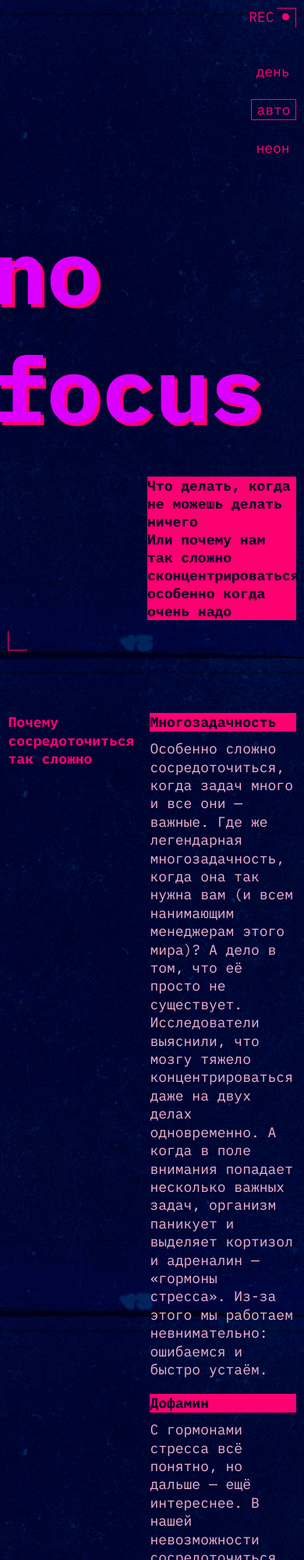
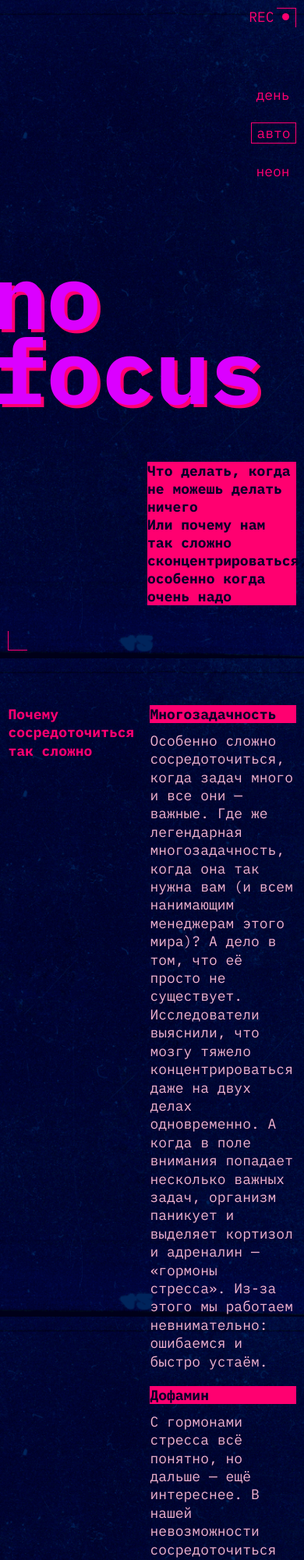
Before and after one commit to TheRathustra/slozhno-sosredotochitsya, a website: page index.html in a window 390 px wide. Shown: the top 2000 px of the page at 78% size. Drawn offline with Linux system fonts and the light colour scheme.

Commit message:
fix: исправления по pixel perfect

```diff
--- a/index.html
+++ b/index.html
@@ -48,7 +48,7 @@
       Или почему нам так сложно сконцентрироваться, особенно когда очень надо
     </p>
   </header>
-  <main>
+  <main class="main">
     <section class="content content-why">
       <h2 class="content__title">Почему сосредоточиться так сложно</h2>
       <ul class="content__list">
--- a/styles/style.css
+++ b/styles/style.css
@@ -20,9 +20,10 @@
   display: grid;
   grid-template-rows: 1fr min-content 1fr;
   align-items: center;
-  height: 100vh;
-  min-height: 768px;
+  block-size: 100vh;
+  min-block-size: 768px;
   padding: clamp(10px, 0.0286rem + 2.5445vw, 20px);
+  padding-bottom: 0;
 }
 
 .header__theme-menu {
@@ -61,15 +62,18 @@
   justify-self: start;
   margin-inline-start: -20px;
   text-shadow: 4px 4px 0 var(--accent-color, #ff0070);
+  line-height: 83%;
 }
 
 .header-text {
   justify-self: end;
   align-self: center;
-  width: calc(100vw - 54%);
+  inline-size: calc(100vw - 54%);
   color: var(--text-color, #000);
   font-weight: 700;
   font-size: 18px;
+  block-size: min-content;
+  max-inline-size: 491px;
 }
 
 /* decor */
@@ -133,7 +137,7 @@
 /* sections */
 
 .content {
-  padding: clamp(10px, 0.0286rem + 2.5445vw, 20px);
+  padding: 0 clamp(10px, 0.0286rem + 2.5445vw, 20px) 0;
 }
 
 .content__article {
@@ -256,8 +260,8 @@
   display: flex;
   justify-content: center;
   align-items: center;
-  height: 100vh;
-  min-height: 768px;
+  block-size: 100vh;
+  min-block-size: 768px;
   padding: clamp(10px, 0.0286rem + 2.5445vw, 20px);
 }
 
```
